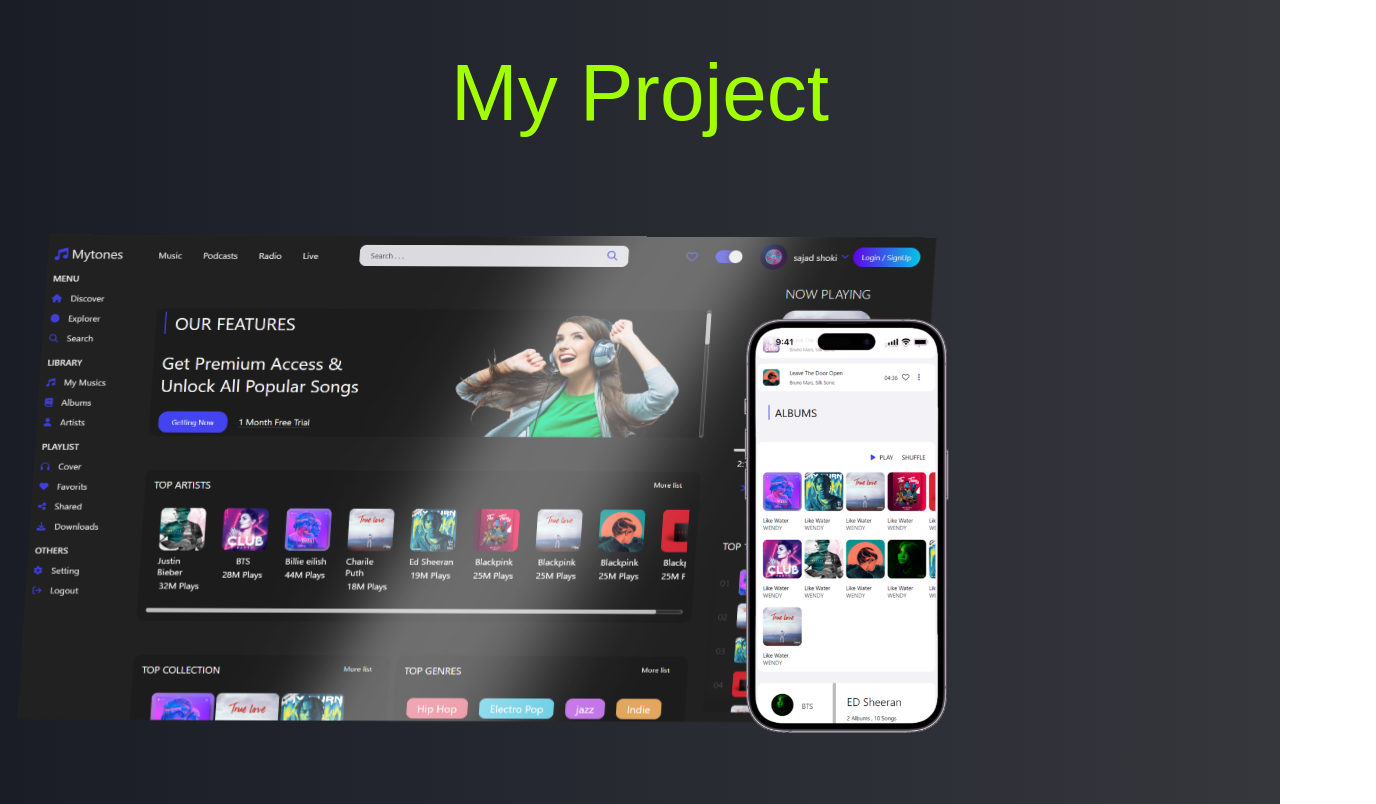
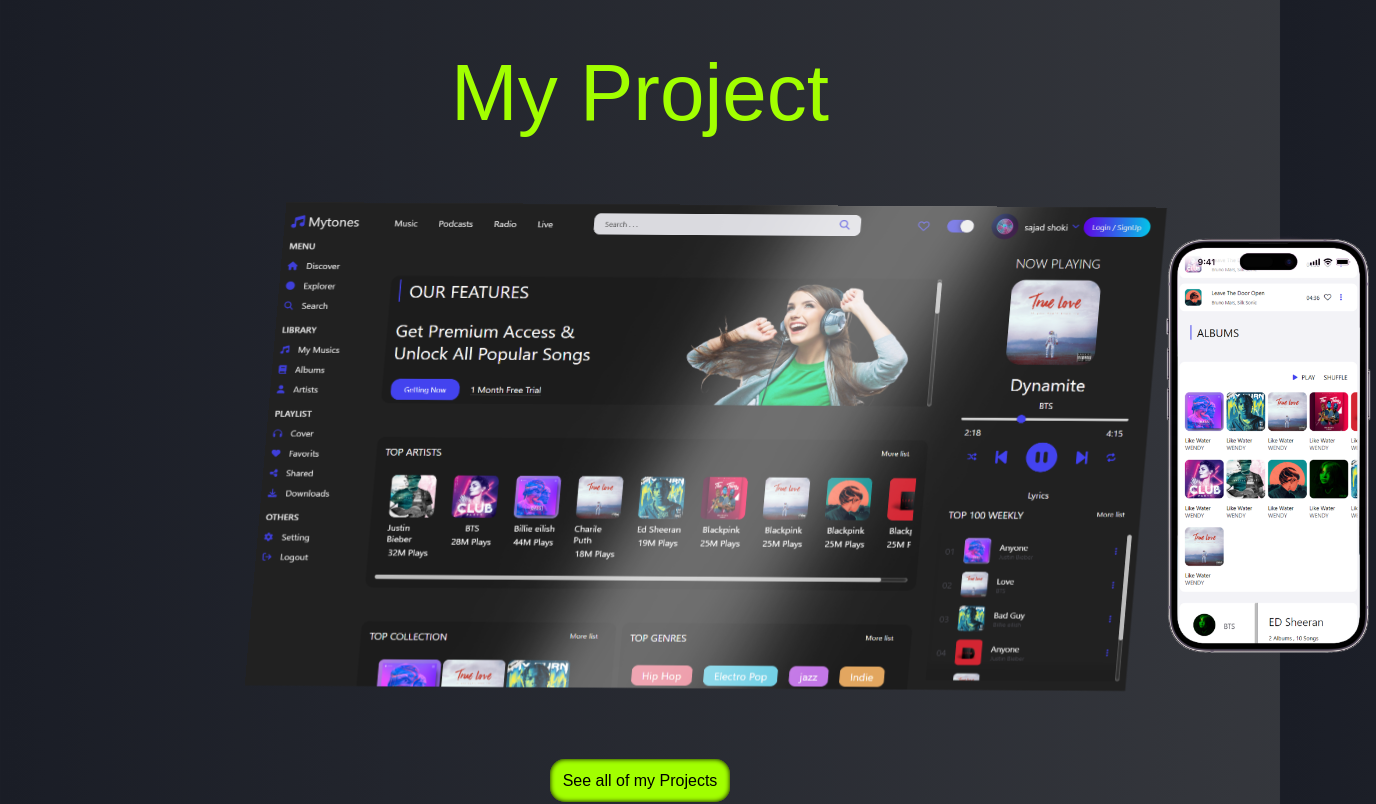
Before and after one commit to sajadzshoki/Sajad-portfolio, a React (Create React App) app: page / in a window 1280 px wide. Shown: the part 1280-2084 px from the top of the page, 1376 px wide, since content can reach past the window. Built offline with nearby package versions, Linux system fonts and the light colour scheme; a web font is replaced by a local one.

Commit message:
update (style )

```diff
--- a/src/styles/App.css
+++ b/src/styles/App.css
@@ -371,35 +371,32 @@ label {
 }
 
 .main-project {
-  width: 70%;
-  margin: auto;
-  position: relative;
-  height: 800px;
+  width: 60%;
+  margin: 3rem auto;
+  display: flex;
+  justify-content: space-around;
+  align-items: center;
 
 }
 
 .main-project-image {
   width: 900px;
-  right: 18%;
-  bottom: 200px;
-  position: absolute;
   transform:rotateX(25deg) rotateY(-21deg) rotateZ(10deg);
-  animation: image-rotate 4s 3  ;
+  animation: image-rotate 5s 2  ;
   transition: 0.6s all;
+
 }
 .main-project-image:hover{
   transform:rotateX(0deg) rotateY(0deg) rotateZ(0deg);
   transform: scale(1.1);
+  box-shadow: 0px 0px 40px var(--gray-light);
 
 }
 .main-project-image:hover~.iphone{
-  right: -10%;
+  margin-left: 50px;
 }
 .iphone {
-  right: 15%;
-  bottom: 200px;
   width: 220px;
-  position: absolute;
   transition: 0.5s all;
 }
 
--- a/src/styles/media-query.css
+++ b/src/styles/media-query.css
@@ -44,7 +44,7 @@
 
   /* --------------------------------- skills -------------------------------- */
   .skills {
-    width: 80%;
+    width: 100%;
     margin: auto;
     display: flex;
     flex-direction: column;
@@ -53,23 +53,19 @@
     /* background-color: #0c0f18; */
   }
 
-  /* ------------------------------ image-project ----------------------------- */
+  /* ------------------------------ main-project ----------------------------- */
   .main-project {
-    height: 600px;
+    width: 80%;
+    flex-direction: column;
+    justify-content: space-around;
   }
-
   .main-project-image {
-    width: 100%;
+    width: 700px;
+    transform:rotateX(25deg) rotateY(-21deg) rotateZ(10deg);
+    animation: image-rotate 4s 2  ;
+    transition: 0.6s all;
 
   }
-
-  .iphone {
-    right: 5%;
-    bottom: 50px;
-    width: 30%;
-
-  }
-
 
   /* --------------------------------- footer --------------------------------- */
   .footer-container {
@@ -144,25 +140,11 @@
 
   /* ------------------------------ image-project ----------------------------- */
   .main-project-image {
-    width: 350px;
-    right: -15%;
-    top: 20px;
+    width: 300px;
   }
-
   .iphone {
-    right: 28%;
-    bottom: 100px;
-    width: 130px;
-
-  }
-
-  .about-me-container {
-    width: 90%;
-  }
-
-  .main-project-image:hover~.iphone {
-    right: 28%;
-    transform: scale(1.2);
+    width: 100px;
+    transition: 0.5s all;
   }
 /* --------------------------------- skills -------------------------------- */
 @keyframes skills-circle{
@@ -187,6 +169,9 @@
 
 
 /* -------------------------------- about me -------------------------------- */
+.about-me-container{
+  width: 90%;
+}
   .about-me-header {
     font-size: 4rem;
   }
@@ -218,6 +203,6 @@
 
 
   .footer-title {
-    font-size: 1.8rem;
+    font-size: 2.5rem;
   }
 }
```
Also changed, not shown: src/components/Projects.jsx (+1 -15 lines).
